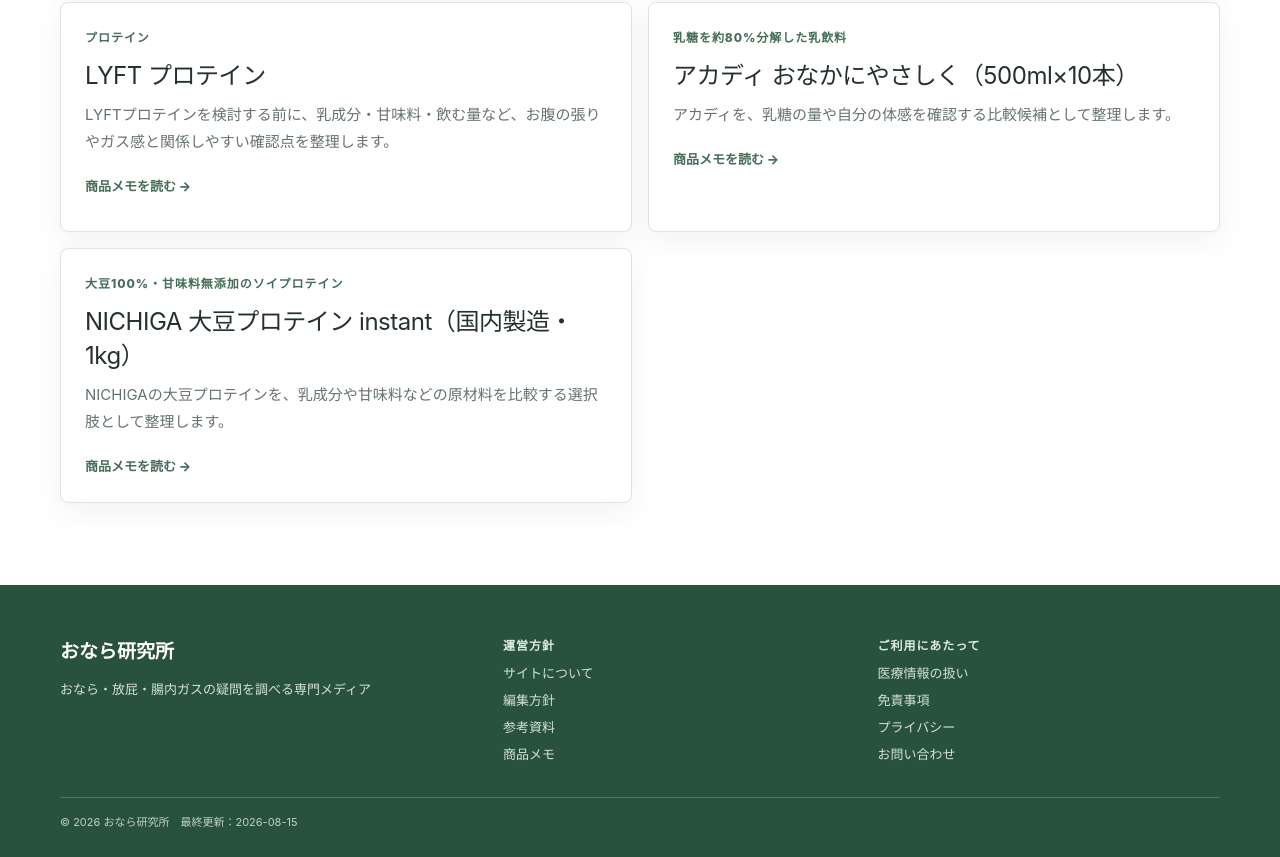
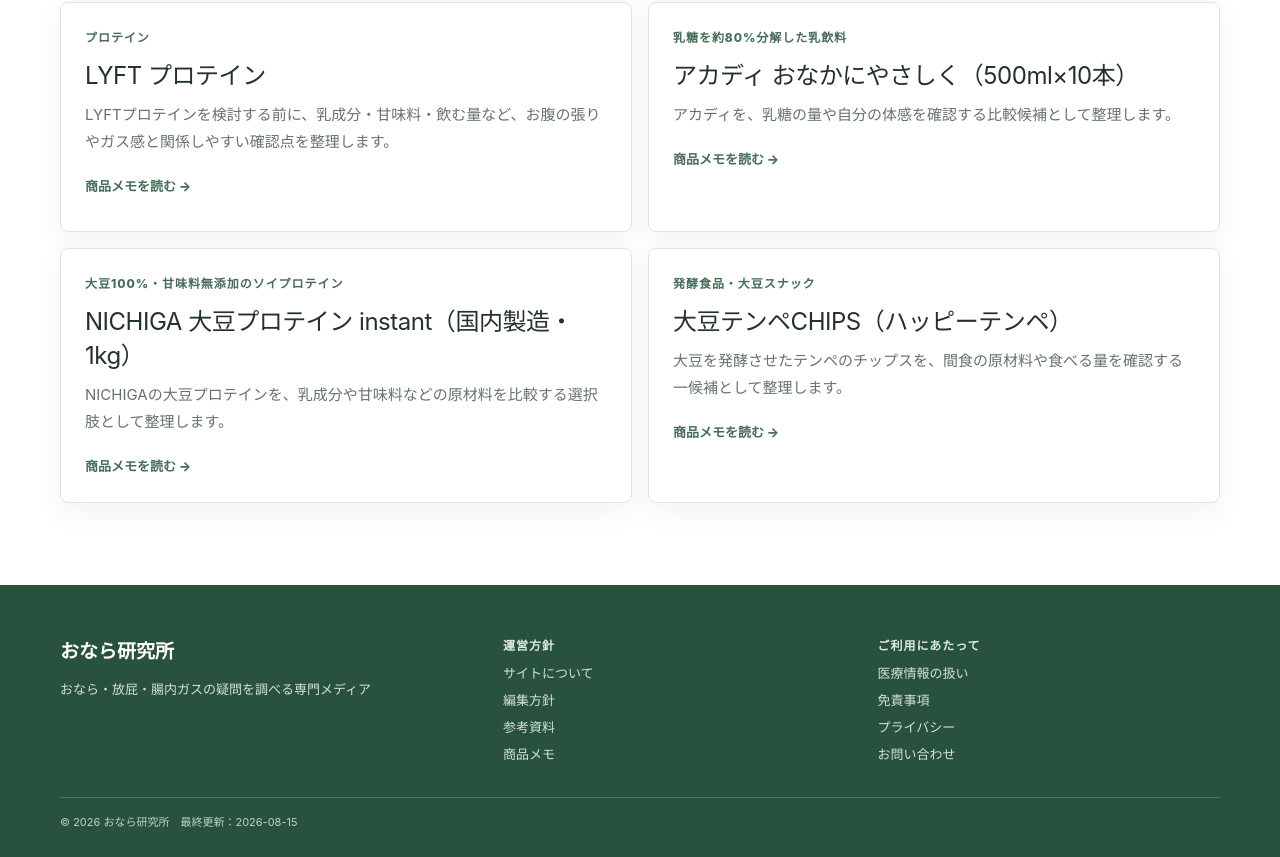
Before and after one commit to mutsumilabjp-eng/onara-lab, a Next.js app: page /affiliate in a window 1280 px wide. Shown: the part 1136-1993 px from the top of the page. Built offline with nearby package versions, Linux system fonts and the light colour scheme.

Commit message:
Add Happy Tempe affiliate placement

```diff
--- a/app/[category]/[slug]/page.tsx
+++ b/app/[category]/[slug]/page.tsx
@@ -21,6 +21,7 @@
   "amount/how-many-per-day": ["a8-mykinso"],
   "food/milk": ["a8-rakuten-acadi"],
   "food/protein": ["moshimo-lyft", "a8-rakuten-nichiga-soy"],
+  "food/yogurt": ["moshimo-happy-tempe"],
 };
 
 function getArticleAffiliatePrograms(article: Article) {
--- a/app/affiliate-content.ts
+++ b/app/affiliate-content.ts
@@ -319,6 +319,38 @@
     ctaLead: "原材料、摂取目安、アレルゲン、価格・在庫を確認したうえで候補に残る場合は、販売ページを確認してください。",
     ctaLabel: "NICHIGA大豆プロテインを確認する",
   },
+  {
+    id: "moshimo-happy-tempe",
+    slug: "happy-tempe",
+    name: "大豆テンペCHIPS（ハッピーテンペ）",
+    category: "発酵食品・大豆スナック",
+    fit: "中",
+    link: "https://af.moshimo.com/af/c/click?a_id=5753648&p_id=7433&pc_id=21443&pl_id=93560",
+    officialUrl: "https://my-site-105312-107114.square.site/",
+    title: "発酵食品を間食に取り入れたい時、ハッピーテンペをどう見るか",
+    description: "大豆を発酵させたテンペのチップスを、間食の原材料や食べる量を確認する一候補として整理します。",
+    lead: "発酵食品を選ぶ時も、体感を一つの食品だけで決めず、原材料、量、食事全体を分けて見ます。",
+    safeCopy: "大豆を発酵させたテンペのチップスを、間食の原材料や内容量を確認する候補として紹介します。",
+    caution: "おなら、臭い、腸内環境を改善・予防する食品としては紹介しません。",
+    searchIntent: "発酵食品を間食として取り入れる時に、成分表示や量を確認したい",
+    scene: "ヨーグルトなどの発酵食品を食べる時に、別の食品や間食も含めて自分の体感を記録したい時。",
+    freeTakeaway: "発酵食品を追加する時は、一度に複数の食品を増やさず、量と食べるタイミングを分けて確認します。",
+    sections: [
+      {
+        heading: "発酵食品でも、量と食べ方を分けて見る",
+        paragraphs: [
+          "テンペは大豆を発酵させた食品です。発酵食品という言葉だけで体感を決めず、原材料、内容量、ほかの食事との組み合わせを確認します。",
+          "ハッピーテンペは、テンペをチップスにした商品です。間食として検討する場合は、商品ページで原材料、栄養成分、アレルゲン、価格、在庫を確認してください。",
+        ],
+      },
+    ],
+    checkItems: ["原材料", "アレルゲン", "内容量", "栄養成分表示", "食べる量とタイミング"],
+    suitedFor: ["発酵食品を間食として比較したい人", "原材料と内容量を確認して選びたい人"],
+    notSuitedFor: ["おならや臭いへの効果を期待する人", "大豆アレルギーがある人", "体調不良を食品だけで判断したい人"],
+    relatedArticlePaths: [{ label: "ヨーグルトとおならの関係", href: "/food/yogurt" }],
+    ctaLead: "原材料、アレルゲン、内容量、価格・在庫を確認したうえで候補に残る場合は、販売ページを確認してください。",
+    ctaLabel: "ハッピーテンペの販売ページを確認する",
+  },
 ];
 
 export function getAffiliateProgram(slug: string) {
```
